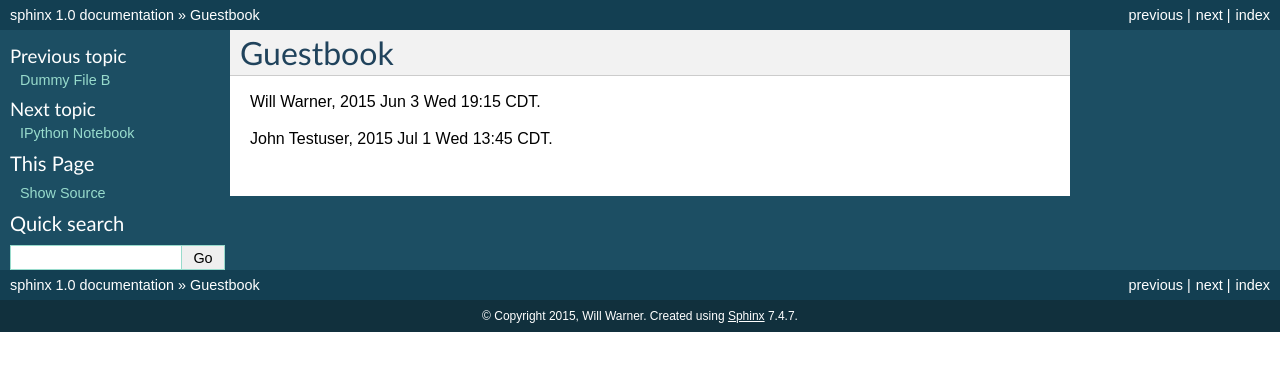
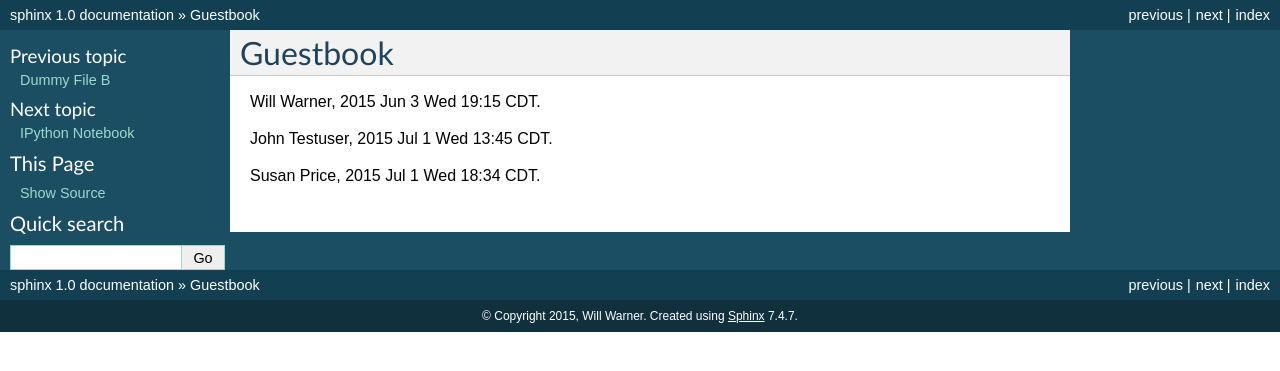
Before and after one commit to electronwill/sphinx, a Sphinx documentation site: the page built from source/guest.rst, in a window 1280 px wide. Shown: the top 371 px of the page. Built offline with Sphinx 7.4.7, drawn with Linux system fonts in a browser that asks for light colours.

Commit message:
Sign Guest Book for Git Tutorial
Fearlessly commit a relatively harmless change so we can
ensure Susan understood what Will was gamely trying to
teach her.

```diff
--- a/source/guest.rst
+++ b/source/guest.rst
@@ -4,3 +4,5 @@ Guestbook
 Will Warner, 2015 Jun 3 Wed 19:15 CDT.
 
 John Testuser, 2015 Jul 1 Wed 13:45 CDT.
+
+Susan Price, 2015 Jul 1 Wed 18:34 CDT.
```
